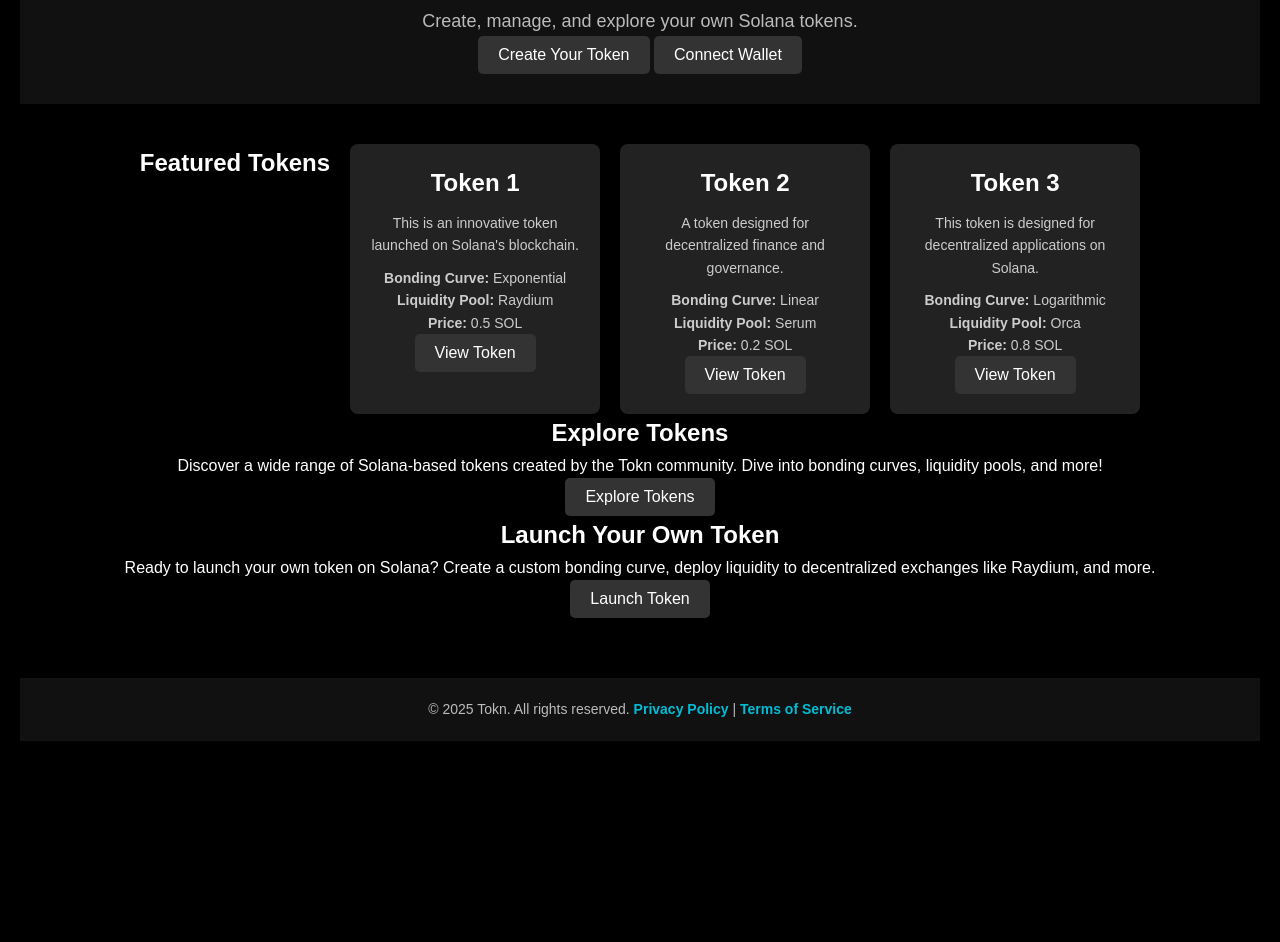
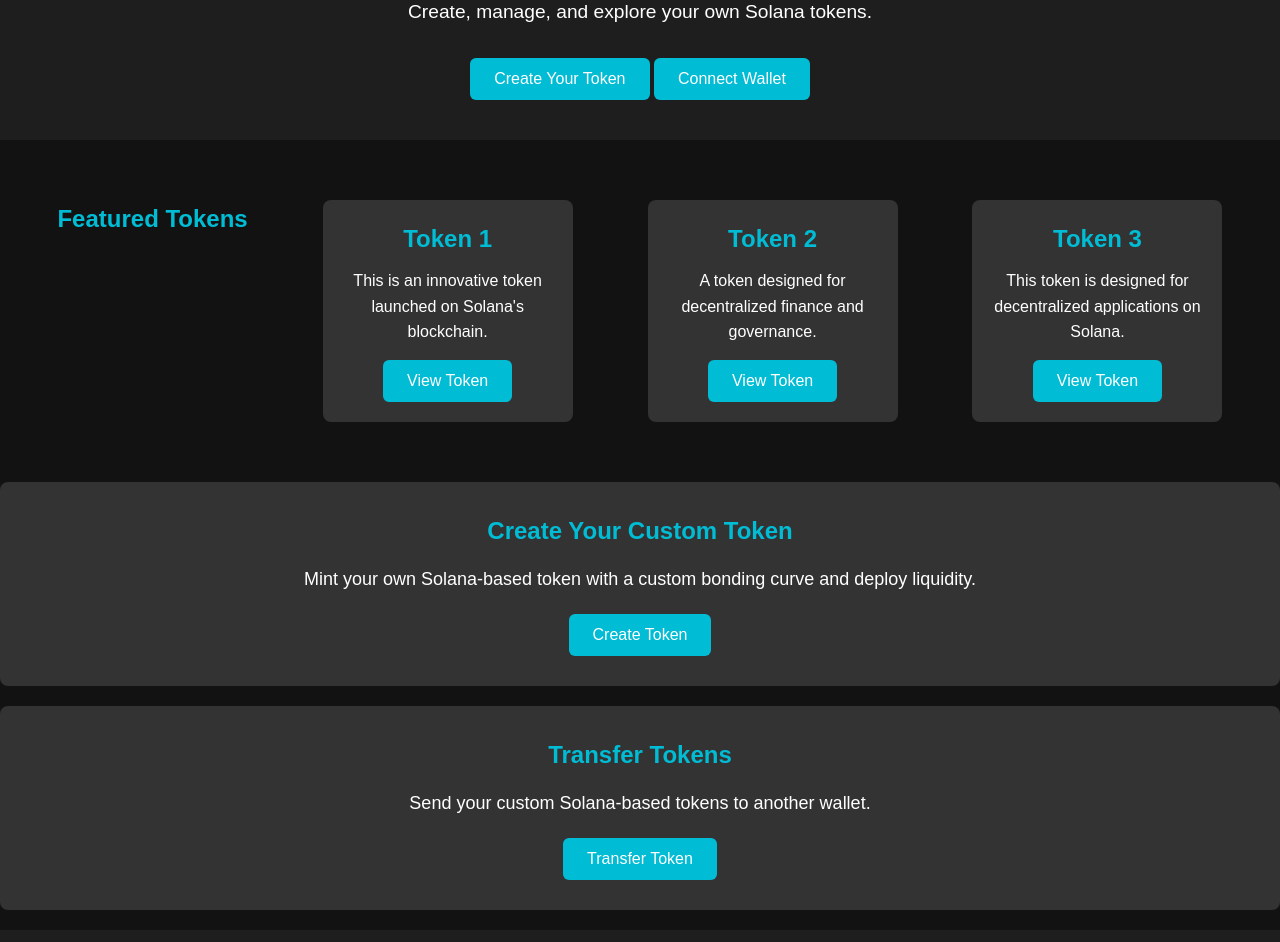
Before and after one commit to Flannypack/Tokn, a plain HTML site: page index.html in a window 1280 px wide. Shown: the part 130-1072 px from the top of the page. Before the commit the page ends 891 px from the top, so only its background shows below. Drawn offline with Linux system fonts and the light colour scheme.

Commit message:
Signed-off-by: Flannypack <nick843@live.com>

```diff
--- a/index.html
+++ b/index.html
@@ -7,6 +7,7 @@
     <title>Tokn - Create and Explore Solana Tokens</title>
     <link rel="stylesheet" href="styles.css">
     <script src="https://cdnjs.cloudflare.com/ajax/libs/solana-web3.js/1.32.0/solana-web3.min.js"></script>
+    <script src="https://cdn.jsdelivr.net/npm/@solana/spl-token@0.2.0/dist/index.iife.js"></script>
 </head>
 <body>
 
@@ -22,57 +23,40 @@
         <p id="wallet-balance" style="color: #00bcd4; font-size: 18px; display: none;">Balance: <span id="balance"></span> SOL</p>
     </header>
 
-    <!-- Token List Section -->
+    <!-- Featured Tokens Section -->
     <section class="token-list">
         <h2>Featured Tokens</h2>
-
         <div class="token-card">
             <h3>Token 1</h3>
             <p>This is an innovative token launched on Solana's blockchain.</p>
-            <div class="token-info">
-                <p><strong>Bonding Curve:</strong> Exponential</p>
-                <p><strong>Liquidity Pool:</strong> Raydium</p>
-                <p><strong>Price:</strong> 0.5 SOL</p>
-            </div>
             <button onclick="window.location.href='token1-details.html'">View Token</button>
         </div>
 
         <div class="token-card">
             <h3>Token 2</h3>
             <p>A token designed for decentralized finance and governance.</p>
-            <div class="token-info">
-                <p><strong>Bonding Curve:</strong> Linear</p>
-                <p><strong>Liquidity Pool:</strong> Serum</p>
-                <p><strong>Price:</strong> 0.2 SOL</p>
-            </div>
             <button onclick="window.location.href='token2-details.html'">View Token</button>
         </div>
 
         <div class="token-card">
             <h3>Token 3</h3>
             <p>This token is designed for decentralized applications on Solana.</p>
-            <div class="token-info">
-                <p><strong>Bonding Curve:</strong> Logarithmic</p>
-                <p><strong>Liquidity Pool:</strong> Orca</p>
-                <p><strong>Price:</strong> 0.8 SOL</p>
-            </div>
             <button onclick="window.location.href='token3-details.html'">View Token</button>
         </div>
     </section>
 
-    <!-- Explore & Launch Section -->
-    <section class="explore-launch">
-        <div class="explore-box">
-            <h2>Explore Tokens</h2>
-            <p>Discover a wide range of Solana-based tokens created by the Tokn community. Dive into bonding curves, liquidity pools, and more!</p>
-            <button onclick="window.location.href='explore.html'">Explore Tokens</button>
-        </div>
+    <!-- Token Creation Section -->
+    <section class="token-create">
+        <h2>Create Your Custom Token</h2>
+        <p>Mint your own Solana-based token with a custom bonding curve and deploy liquidity.</p>
+        <button onclick="createToken()" id="create-token-btn">Create Token</button>
+    </section>
 
-        <div class="launch-box">
-            <h2>Launch Your Own Token</h2>
-            <p>Ready to launch your own token on Solana? Create a custom bonding curve, deploy liquidity to decentralized exchanges like Raydium, and more.</p>
-            <button onclick="window.location.href='create.html'" id="launch-token-btn" disabled>Launch Token</button>
-        </div>
+    <!-- Token Transfer Section -->
+    <section class="token-transfer">
+        <h2>Transfer Tokens</h2>
+        <p>Send your custom Solana-based tokens to another wallet.</p>
+        <button onclick="transferCustomToken()" id="transfer-token-btn">Transfer Token</button>
     </section>
 
     <!-- Footer Section -->
@@ -98,7 +82,6 @@
 
                     // Enable the Create Token button once wallet is connected
                     document.getElementById("create-token-btn").disabled = false;
-                    document.getElementById("launch-token-btn").disabled = false;
 
                     // Fetch and display wallet balance
                     getWalletBalance();
@@ -132,41 +115,79 @@
             }
         }
 
-        // Enable token transfer functionality
-        async function transferTokens() {
+        // Create Solana Token using the SPL Token Program
+        async function createToken() {
             if (!userWallet) {
                 alert("Please connect your wallet first.");
                 return;
             }
 
-            // Prompt for recipient address and amount
+            try {
+                const connection = new solanaWeb3.Connection(solanaWeb3.clusterApiUrl('mainnet-beta'), 'confirmed');
+                const mint = await solanaWeb3.Keypair.generate();
+                const token = await splToken.Token.createMint(
+                    connection,
+                    userWallet,
+                    userWallet,
+                    null,
+                    9,
+                    splToken.TOKEN_PROGRAM_ID
+                );
+
+                const tokenAccount = await token.getOrCreateAssociatedAccountInfo(userWallet);
+
+                const amount = prompt("How many tokens would you like to create?");
+                if (amount && !isNaN(amount)) {
+                    await token.mintTo(
+                        tokenAccount.address,
+                        userWallet,
+                        [],
+                        amount * Math.pow(10, 9)
+                    );
+                    alert(`Successfully created and minted ${amount} tokens!`);
+                } else {
+                    alert("Invalid token amount.");
+                }
+            } catch (err) {
+                console.error("Error creating token", err);
+                alert("Token creation failed.");
+            }
+        }
+
+        // Transfer Custom Tokens
+        async function transferCustomToken() {
+            if (!userWallet) {
+                alert("Please connect your wallet first.");
+                return;
+            }
+
             const recipient = prompt("Enter recipient's wallet address:");
-            const amount = parseFloat(prompt("Enter the amount to send (in SOL):"));
+            const amount = prompt("Enter the amount to send:");
 
-            if (recipient && !isNaN(amount)) {
+            if (recipient && amount && !isNaN(amount)) {
                 try {
                     const connection = new solanaWeb3.Connection(solanaWeb3.clusterApiUrl('mainnet-beta'), 'confirmed');
-                    const fromWallet = new solanaWeb3.PublicKey(userWallet);
-                    const toWallet = new solanaWeb3.PublicKey(recipient);
+                    const tokenMintAddress = prompt("Enter your token's mint address:");
+                    const token = new splToken.Token(connection, new solanaWeb3.PublicKey(tokenMintAddress), splToken.TOKEN_PROGRAM_ID, userWallet);
 
-                    const transaction = new solanaWeb3.Transaction().add(
-                        solanaWeb3.SystemProgram.transfer({
-                            fromPubkey: fromWallet,
-                            toPubkey: toWallet,
-                            lamports: amount * solanaWeb3.LAMPORTS_PER_SOL, // Convert SOL to lamports
-                        })
+                    const recipientPublicKey = new solanaWeb3.PublicKey(recipient);
+                    const recipientTokenAccount = await token.getOrCreateAssociatedAccountInfo(recipientPublicKey);
+
+                    await token.transfer(
+                        await token.getAssociatedTokenAddress(userWallet),
+                        recipientTokenAccount.address,
+                        userWallet,
+                        [],
+                        amount * Math.pow(10, 9)
                     );
 
-                    const { solana } = window;
-                    const signature = await solana.signAndSendTransaction(transaction);
-                    await connection.confirmTransaction(signature);
-                    alert(`Successfully sent ${amount} SOL to ${recipient}`);
+                    alert(`Successfully sent ${amount} of your custom tokens to ${recipient}`);
                 } catch (err) {
-                    console.error("Error sending transaction", err);
-                    alert("Transaction failed.");
+                    console.error("Error transferring tokens", err);
+                    alert("Token transfer failed.");
                 }
             } else {
-                alert("Invalid input. Please check the recipient address and amount.");
+                alert("Please provide valid recipient address and amount.");
             }
         }
     </script>
--- a/styles.css
+++ b/styles.css
@@ -1,4 +1,4 @@
-/* Global Styles */
+/* General Styles */
 * {
     margin: 0;
     padding: 0;
@@ -7,124 +7,111 @@
 }
 
 body {
-    background-color: #000;
+    background-color: #121212;
     color: #fff;
     line-height: 1.6;
+}
+
+h1, h2, h3 {
+    font-weight: 600;
+    color: #00bcd4;
+}
+
+a {
+    text-decoration: none;
+    color: #00bcd4;
+}
+
+button {
+    background-color: #00bcd4;
+    color: white;
+    border: none;
+    padding: 12px 24px;
     font-size: 16px;
-    padding: 20px;
-    text-align: center;
+    cursor: pointer;
+    border-radius: 6px;
+    transition: background-color 0.3s ease;
+}
+
+button:hover {
+    background-color: #0097a7;
 }
 
 /* Header Section */
 header {
-    padding: 30px 20px;
-    background-color: #111;
     text-align: center;
-    box-shadow: 0 4px 6px rgba(0, 0, 0, 0.3);
+    padding: 40px;
+    background-color: #1e1e1e;
 }
 
 header h1 {
-    font-size: 48px;
-    color: #fff;
+    font-size: 3rem;
     margin-bottom: 10px;
 }
 
 header p {
-    font-size: 18px;
-    color: #bbb;
+    font-size: 1.2rem;
+    margin-bottom: 20px;
+}
+
+header button {
+    margin-top: 10px;
 }
 
 /* Token List Section */
-section.token-list {
+.token-list {
     display: flex;
-    flex-wrap: wrap;
-    justify-content: center;
-    margin-top: 40px;
-    gap: 20px;
+    justify-content: space-around;
+    margin: 40px 0;
+    padding: 20px;
 }
 
 .token-card {
-    background-color: #222;
+    background-color: #333;
     border-radius: 8px;
+    padding: 20px;
+    text-align: center;
     width: 250px;
-    padding: 20px;
-    box-shadow: 0 4px 8px rgba(0, 0, 0, 0.4);
-    transition: transform 0.3s ease;
-}
-
-.token-card:hover {
-    transform: scale(1.05);
 }
 
 .token-card h3 {
-    font-size: 24px;
-    color: #fff;
+    font-size: 1.5rem;
     margin-bottom: 10px;
 }
 
 .token-card p {
-    font-size: 14px;
-    color: #ccc;
+    font-size: 1rem;
+    margin-bottom: 15px;
 }
 
-.token-card .token-info {
-    font-size: 12px;
-    color: #999;
-    margin-top: 10px;
+.token-card button {
+    background-color: #00bcd4;
 }
 
-/* Buttons */
-button {
+/* Token Creation and Transfer Sections */
+.token-create, .token-transfer {
     background-color: #333;
-    color: #fff;
-    border: none;
-    padding: 10px 20px;
-    font-size: 16px;
-    cursor: pointer;
-    border-radius: 5px;
-    transition: background-color 0.3s ease;
+    color: white;
+    padding: 30px;
+    border-radius: 8px;
+    margin: 20px 0;
+    text-align: center;
 }
 
-button:hover {
-    background-color: #444;
+.token-create h2, .token-transfer h2 {
+    font-size: 24px;
+    margin-bottom: 15px;
+}
+
+.token-create p, .token-transfer p {
+    font-size: 18px;
+    margin-bottom: 20px;
 }
 
 /* Footer Section */
 footer {
-    margin-top: 60px;
+    background-color: #1e1e1e;
+    text-align: center;
     padding: 20px;
-    background-color: #111;
-    text-align: center;
-    color: #bbb;
+    color: #00bcd4;
 }
-
-footer p {
-    font-size: 14px;
-}
-
-/* Links */
-a {
-    color: #00bcd4;
-    text-decoration: none;
-    font-weight: bold;
-}
-
-a:hover {
-    text-decoration: underline;
-}
-
-/* Responsiveness */
-@media (max-width: 768px) {
-    .token-list {
-        flex-direction: column;
-        align-items: center;
-    }
-
-    header h1 {
-        font-size: 36px;
-    }
-
-    header p {
-        font-size: 16px;
-    }
-}
```
